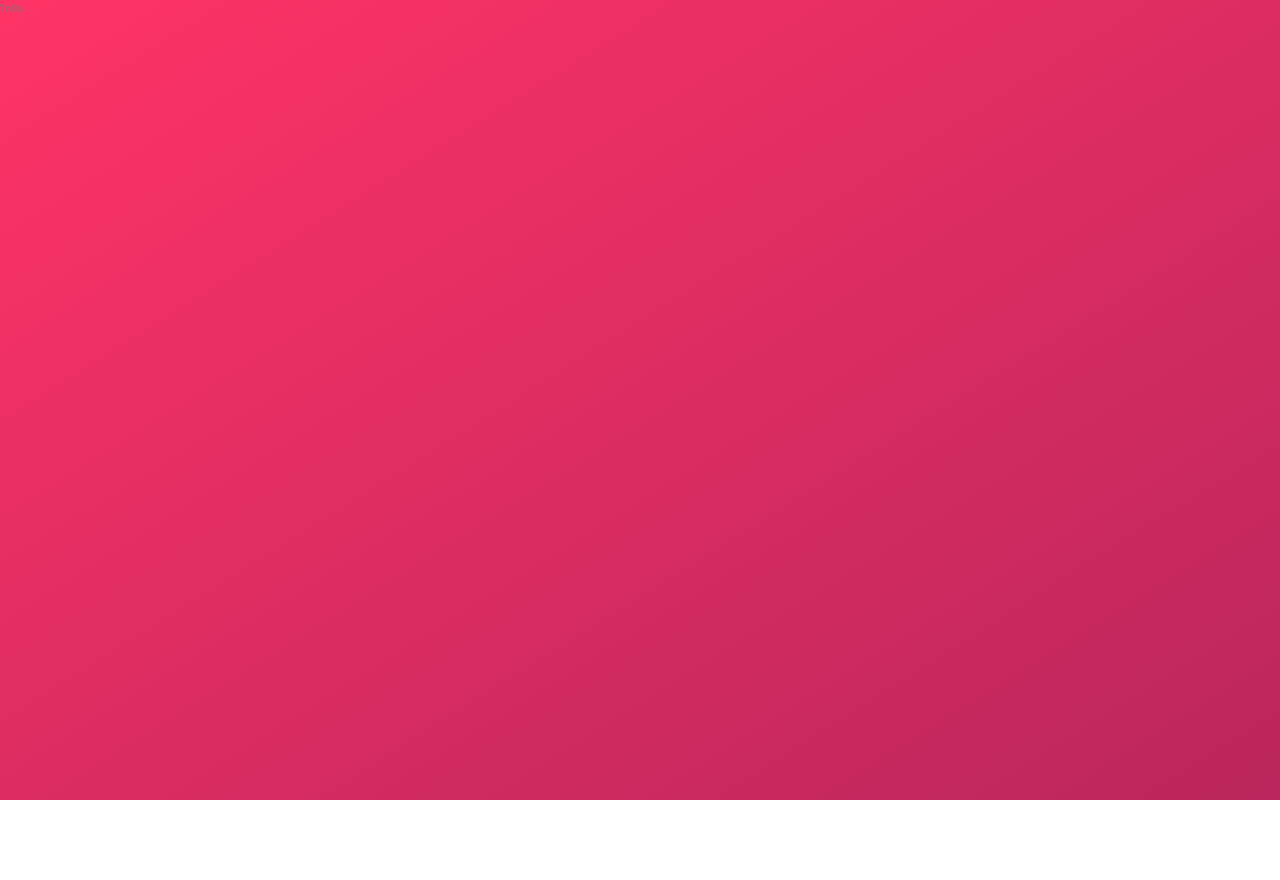
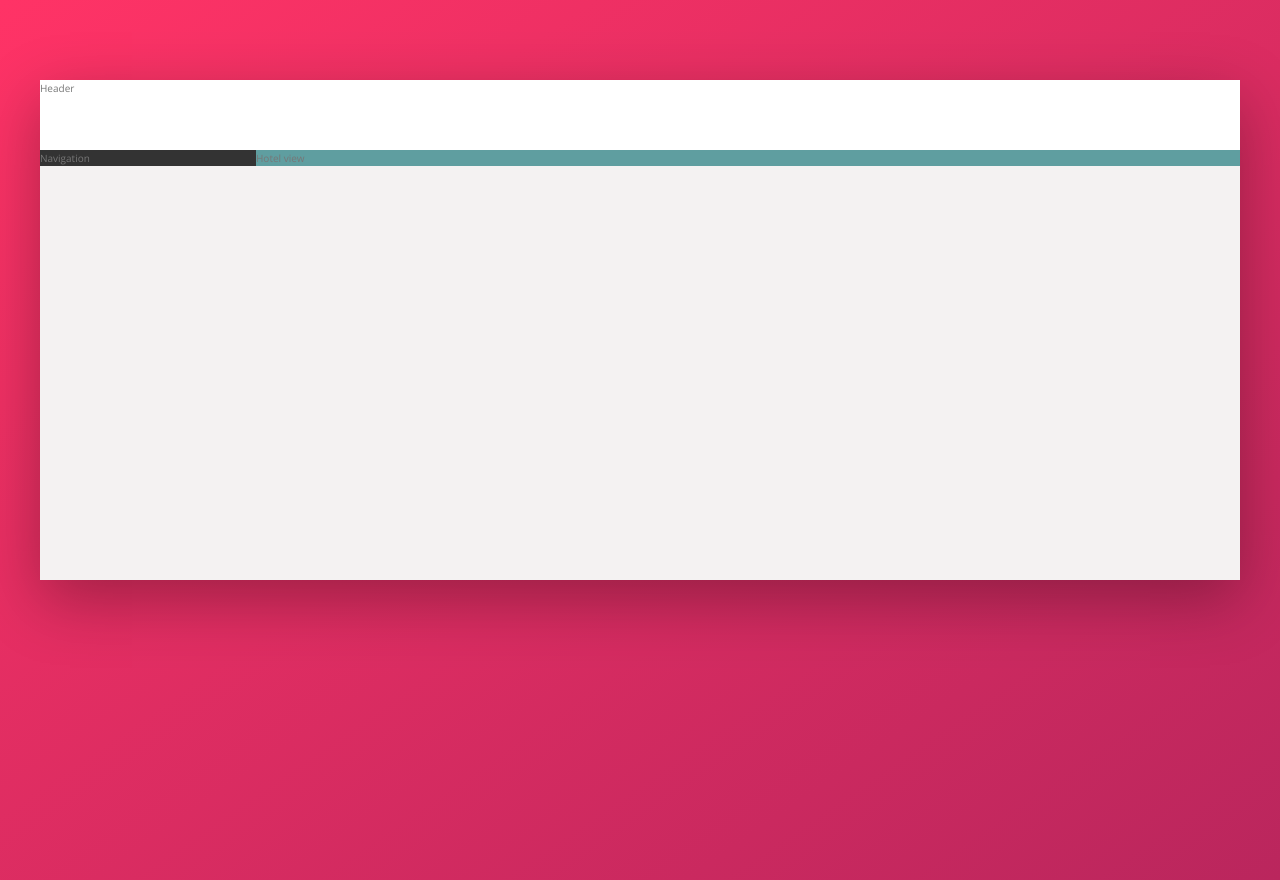
Before and after one commit to fluidwebdesigncompany/Trillo, a website: page index.html in a window 1280 px wide. Before the commit the page ends 800 px from the top, so only its background shows below. Drawn offline with nearby package versions, Linux system fonts and the light colour scheme.

Commit message:
Layout defined

```diff
--- a/index.html
+++ b/index.html
@@ -11,6 +11,18 @@
         <title>trillo &mdash; Your all-in-one booking app</title>
     </head>
     <body>
-        Trillo
+        <div class="container">
+            <header class="header">
+                Header
+            </header>
+            <div class="content">
+                <nav class="sidebar">
+                    Navigation
+                </nav>
+                <main class="hotel-view">
+                    Hotel view
+                </main>
+            </div>
+        </div>
     </body>
 </html>
--- a/sass/_base.scss
+++ b/sass/_base.scss
@@ -25,6 +25,8 @@ Grey dark 3: #999
 	--color-grey-dark-1: #333;
 	--color-grey-dark-2: #777;
 	--color-grey-dark-3: #999;
+
+	--shadow-dark: 0 2rem 6rem rgba(0,0,0,.3);
 }
 
 
--- a/sass/_layout.scss
+++ b/sass/_layout.scss
@@ -0,0 +1,31 @@
+.container {
+	max-width: 120rem; // If the content is less than 120rem (1200px) then the container will shrink to fit
+	margin: 8rem auto;
+	background-color: var(--color-grey-light-2);
+	box-shadow: var(--shadow-dark);
+
+	min-height: 50rem;
+}
+
+.header	{
+	height: 7rem;
+	background-color: #fff;
+	border-bottom: var(--color-grey-light-2);
+}
+
+.content {
+	display: flex;
+
+}
+
+.sidebar	{
+	background-color: var(--color-grey-dark-1);
+	flex: 0 0 18%; // To define a width for a flex item use 'flex-basis' NOT 'width' - flex: GROW SHRINK BASIS
+}
+
+.hotel-view {
+	background-color: #fff;
+	background-color: cadetblue;
+
+	flex: 1; // This tells the element (<main>) to grow as much as possible
+}
```
Also changed, not shown: css/style.css.
